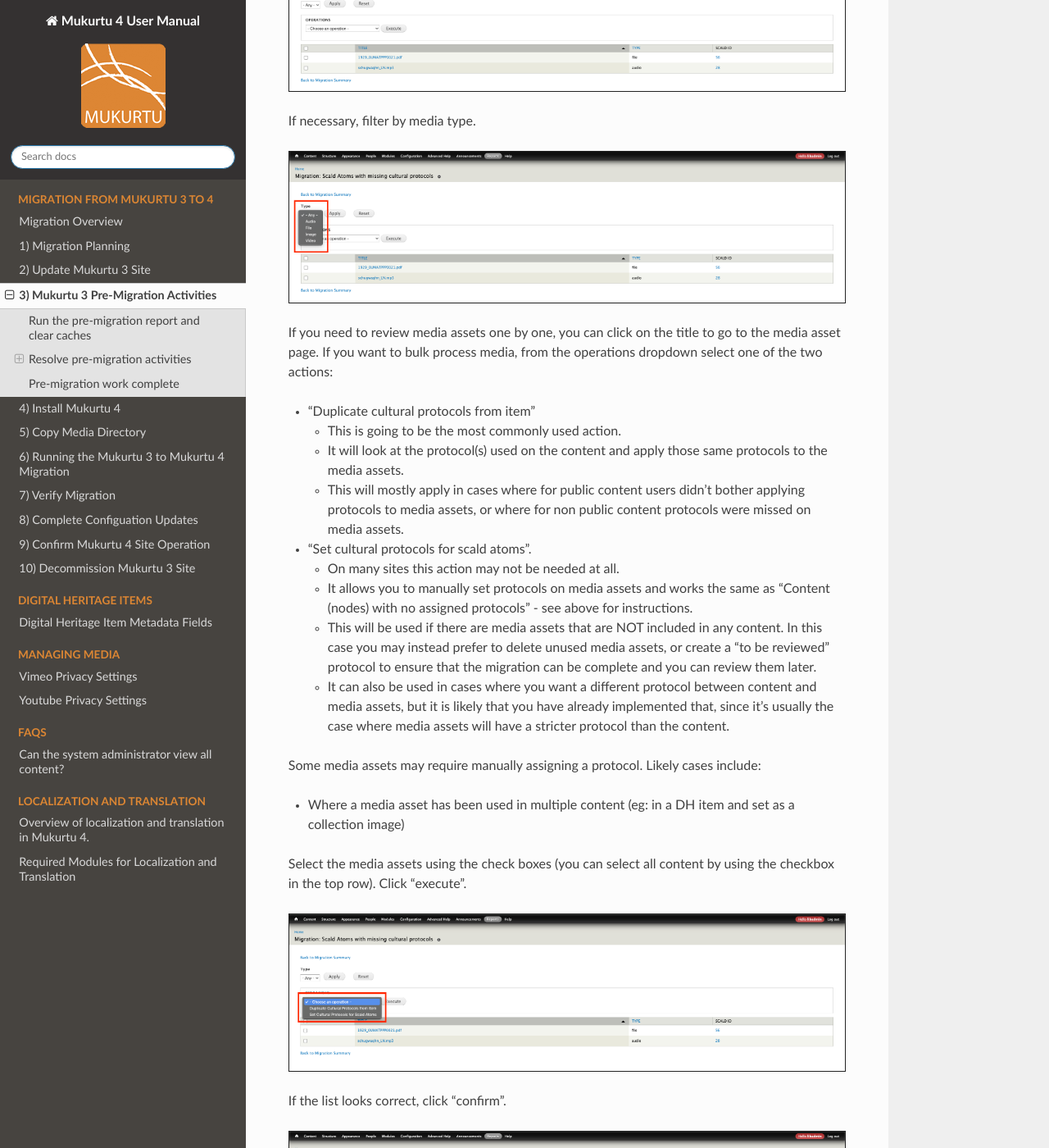
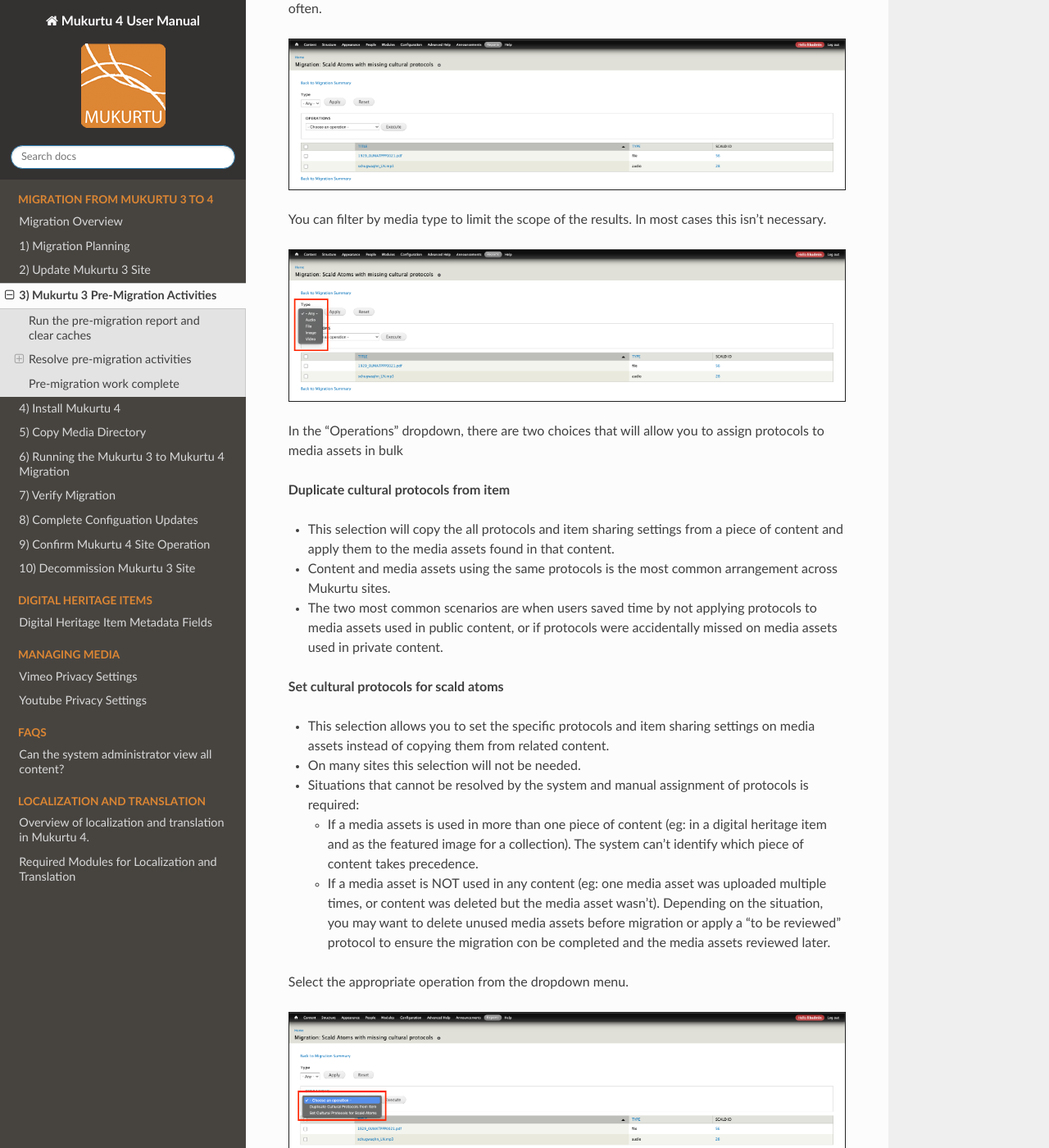
Before and after one commit to MukurtuCMS/mukurtudocs, a Sphinx documentation site: the page built from docs/source/migration/03Pre-Migration.md, in a window 1280 px wide and 1400 px high, scrolled down 5548 px. Shown: the whole window at 82% size. Built offline with Sphinx 7.4.7 and the Read the Docs theme 3.1.0, drawn with Linux system fonts in a browser that asks for light colours; some of the changed text lies outside the part shown.

Commit message:
Update 03Pre-Migration.md

```diff
--- a/docs/source/migration/03Pre-Migration.md
+++ b/docs/source/migration/03Pre-Migration.md
@@ -99,47 +99,85 @@
 
 ### Media assets (atoms) with no assigned protocols
 
+Media assets represent the files uploaded to the site and stored in the media library (including remotely hosted video). These may be referred to as media, media assets, or atoms, and may be identified by a "SCALD ID" in addition to their filename.
+
+   - In Mukurtu 3 protocols were optional, but recommended.
    - In Mukurtu 4 cultural protocols are required for ALL media assets.
-   - In Mukurtu 3 protocols were optional, but recommended.
-   - You will most likely be able to use the bulk processing tool to add protocols to all media assets without one, but some may require manual editing.
+   - The bulk processing tool will add protocols to most media assets, but some may require manual editing.
 
-The Scald Atoms with missing cultural protocols report will allow you to filter, select, and apply bulk actions to update affected media assets.
-If you have media assets that already had a protocol assigned during their creation, they will not be listed here.
+The Scald Atoms with missing cultural protocols report displays all media assets that do not have a protocol assigned.
+If you need to review a single media asset, you can click on its title to view. Opening media assets in a new tab is helpful so you don't have to navigate back to this page as often.
 
 ![pre-migration-media-01](../embeds/pre-migration-media-01.png)
 
-If necessary, filter by media type.
+You can filter by media type to limit the scope of the results. In most cases this isn't necessary.
 
 ![pre-migration-media-02](../embeds/pre-migration-media-02.png)
 
-If you need to review media assets one by one, you can click on the title to go to the media asset page.
-If you want to bulk process media, from the operations dropdown select one of the two actions:
-- "Duplicate cultural protocols from item"
-  - This is going to be the most commonly used action.
-  - It will look at the protocol(s) used on the content and apply those same protocols to the media assets.
-  - This will mostly apply in cases where for public content users didn't bother applying protocols to media assets, or where for non public content protocols were missed on media assets.
-- "Set cultural protocols for scald atoms".
-  - On many sites this action may not be needed at all.
-  - It allows you to manually set protocols on media assets and works the same as "Content (nodes) with no assigned protocols" - see above for instructions.
-  - This will be used if there are media assets that are NOT included in any content. In this case you may instead prefer to delete unused media assets, or create a "to be reviewed" protocol to ensure that the migration can be complete and you can review them later.
-  - It can also be used in cases where you want a different protocol between content and media assets, but it is likely that you have already implemented that, since it's usually the case where media assets will have a stricter protocol than the content.
+In the "Operations" dropdown, there are two choices that will allow you to assign protocols to media assets in bulk
 
-Some media assets may require manually assigning a protocol. Likely cases include:
-- Where a media asset has been used in multiple content (eg: in a DH item and set as a collection image)
+**Duplicate cultural protocols from item**
+- This selection will copy the all protocols and item sharing settings from a piece of content and apply them to the media assets found in that content.
+- Content and media assets using the same protocols is the most common arrangement across Mukurtu sites.
+- The two most common scenarios are when users saved time by not applying protocols to media assets used in public content, or if protocols were accidentally missed on media assets used in private content.
 
-Select the media assets using the check boxes (you can select all content by using the checkbox in the top row).
-Click "execute".
+**Set cultural protocols for scald atoms**
+- This selection allows you to set the specific protocols and item sharing settings on media assets instead of copying them from related content.
+- On many sites this selection will not be needed.
+- Situations that cannot be resolved by the system and manual assignment of protocols is required:
+   - If a media assets is used in more than one piece of content (eg: in a digital heritage item and as the featured image for a collection). The system can't identify which piece of content takes precedence.
+   - If a media asset is NOT used in any content (eg: one media asset was uploaded multiple times, or content was deleted but the media asset wasn't). Depending on the situation, you may want to delete unused media assets before migration or apply a "to be reviewed" protocol to ensure the migration con be completed and the media assets reviewed later.
+
+Select the appropriate operation from the dropdown menu.
 
 ![pre-migration-media-03](../embeds/pre-migration-media-03.png)
 
-If the list looks correct, click "confirm".
+#### Duplicate cultural protocols from items
 
-![pre-migration-media-04](../embeds/pre-migration-media-04.png)
+Select the media assets to duplicate protocols from content using the check boxes. You can select all media assets by using the checkbox in the top row.
+Click "Execute".
 
-A confirmation message will be displayed.
+![pre-migration-media-03](../embeds/pre-migration-media-04.png)
 
-![pre-migration-media-05](../embeds/pre-migration-media-05.png)
+A confirmation message will be displayed. If relevant, media assets that could not automatically be assigned a protocol will be flagged.
 
+![pre-migration-media-03](../embeds/pre-migration-media-06.png)
+
+![pre-migration-media-03](../embeds/pre-migration-media-05.png)
+
+#### Set cultural protocols for scald atoms
+
+From the "Operations" dropdown, select "Set cultural protocols for content".
+
+![pre-migration-content-03](../embeds/pre-migration-content-03.png)
+
+Select the content to be assigned a protocol using the check boxes. You can select all content by using the checkbox in the top row.
+Please note that all content selected here will receive the SAME protocol(s) in the next step, so you will likely need to repeat this process multiple times for different groups of content.
+Click "execute".
+
+![pre-migration-content-04](../embeds/pre-migration-content-04.png)
+
+Select the appropriate item sharing setting - ANY or ALL.
+If the content will use only one protocol, either setting will work, but the default setting when creating new content on the site is ALL, in case you want to align with that.
+If the content will use more than one protocol, choosing the correct setting is very important:
+- ANY means that  a user enrolled in ANY of the selected protocols can access the content. This is a more permissive setting.
+- ALL means that a user must be enrolled in ALL of the selected protocols to access the content. This is a more restrictive setting.
+
+![pre-migration-content-05](../embeds/pre-migration-content-05.png)
+
+Use the checkboxes to select the appropriate protocol(s).
+If there is a protocol you want to use and it is not listed here, ensure that the active user account is a protocol steward for the protocol in question.
+Click "next".
+
+![pre-migration-content-06](../embeds/pre-migration-content-06.png)
+
+A confirmation list will be displayed. If the list looks correct, click "confirm".
+
+![pre-migration-content-07](../embeds/pre-migration-content-07.png)
+
+Finally a confirmation message will be displayed. You can then return to the pre-migration report summary to repeat the above steps for other content if needed, or move on to additional steps.
+
+![pre-migration-content-08](../embeds/pre-migration-content-08.png)
 
 ### Text formats "Markdown" and "Display Suite code"
 
```
